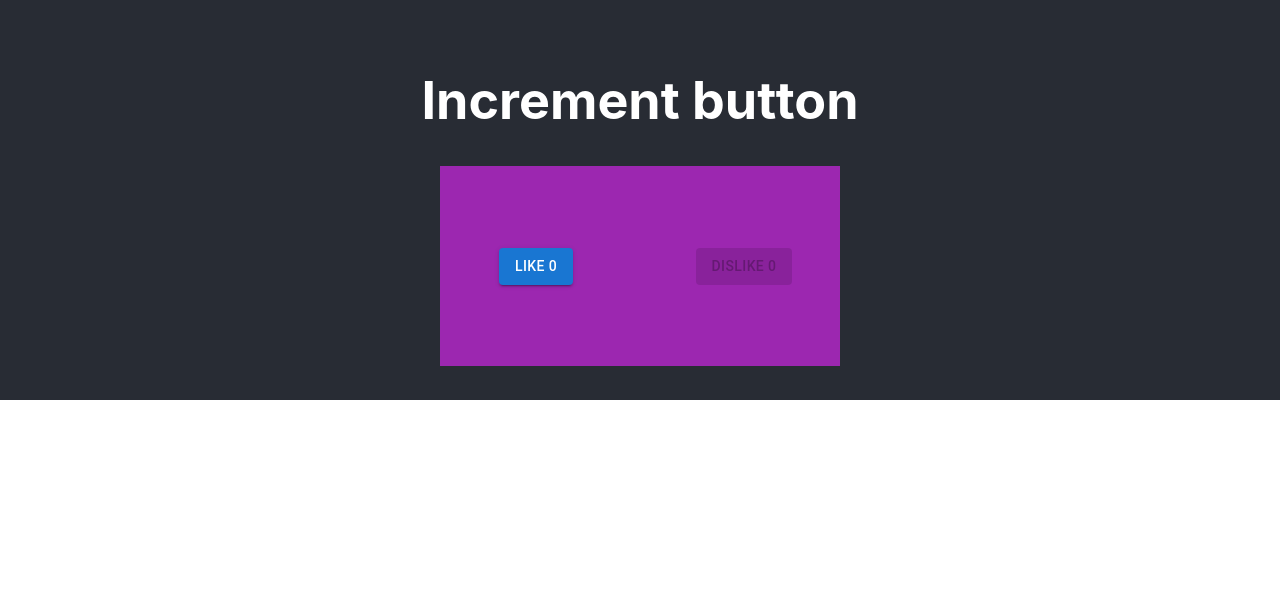
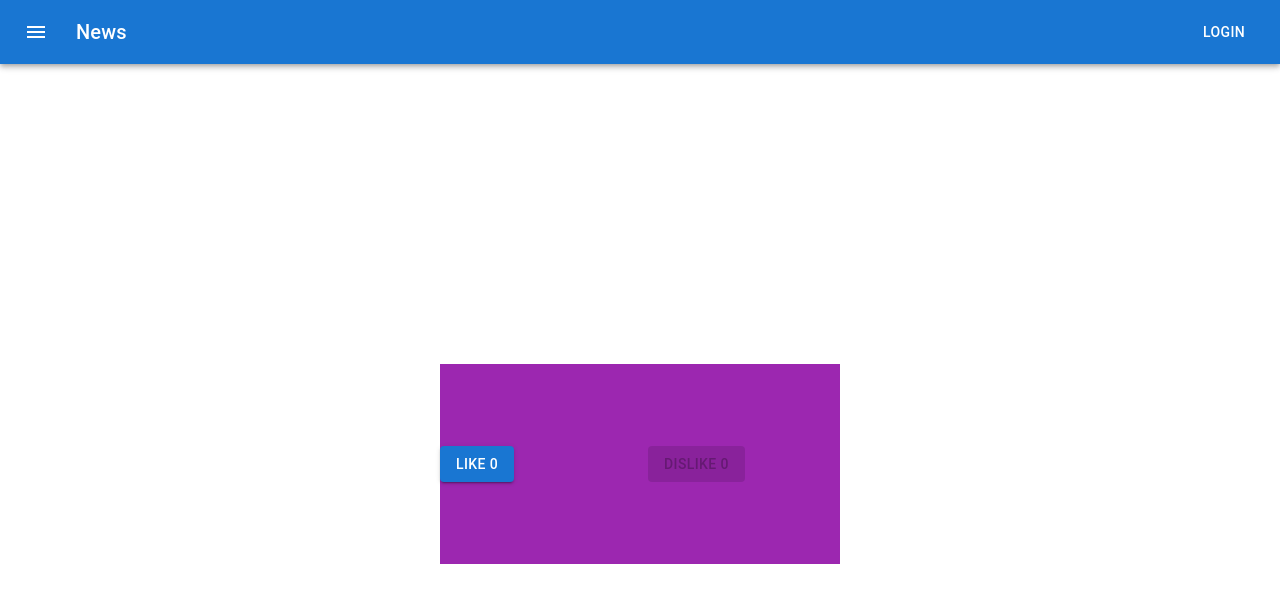
Before and after one commit to rjuliao/hello-world, a React (Create React App) app: page / in a window 1280 px wide. Shown: the top 602 px of the page. Built offline with nearby package versions, Linux system fonts and the light colour scheme.

Commit message:
Main js app

```diff
--- a/src/App.js
+++ b/src/App.js
@@ -1,4 +1,5 @@
 import './App.css';
+import AppBarMenu from './components/AppBarMenu';
 import LikeBox from './components/LikeBox';
 
 function App() {
@@ -6,12 +7,16 @@ function App() {
 
 
     return (
-      <div className="App">
-        <header className="App-header">
-          <h1>Increment button</h1>
+      <>
+        <div>
+          <AppBarMenu/>
+        </div>
+        <body className='Body-Item'>
+          <div>
             <LikeBox/>
-        </header>
-      </div>
+          </div>
+        </body>
+      </>
     );
 }
 
```
